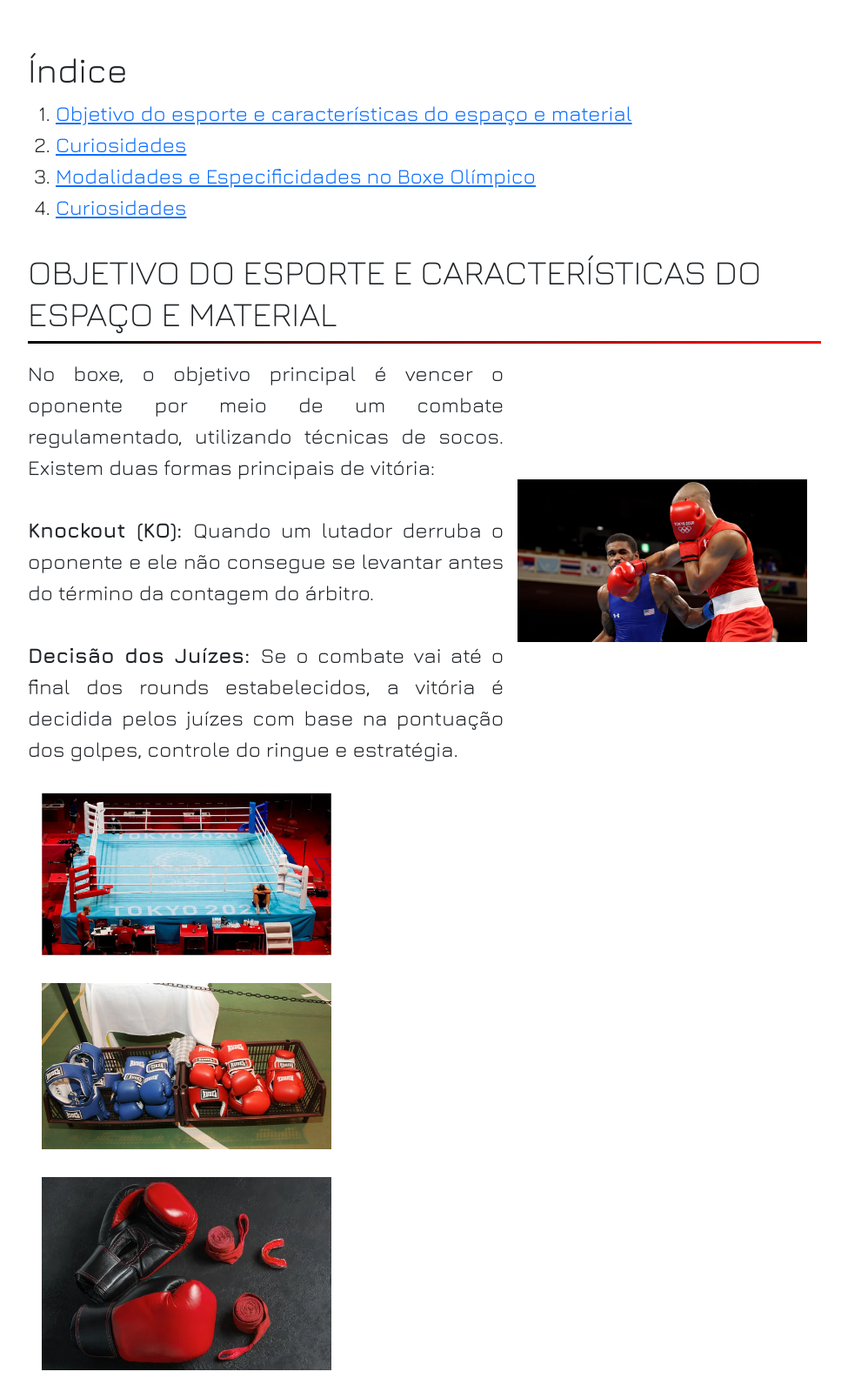
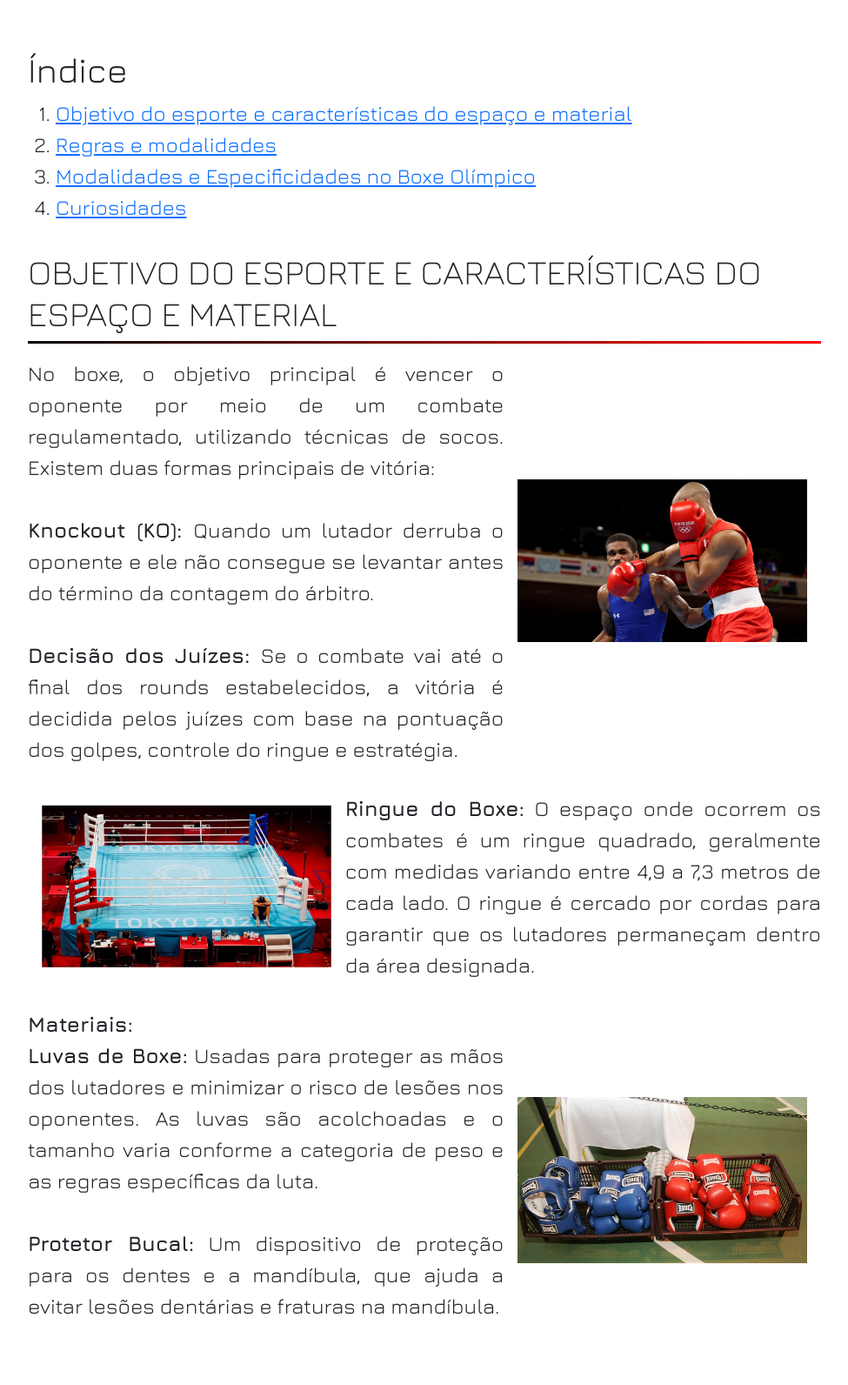
Before and after one commit to LucasWMF/Shadow-of-Muhammad, a PHP site: page /views/about.html in a window 1280 px wide. Shown: the part 245-1837 px from the top of the page at 87% size, without its empty margins (152-1127 px from the left). Run offline with PHP 8.4, Linux system fonts and the light colour scheme.

Commit message:
Infelizmente arrumado depois do prazo

```diff
--- a/public/CSS/index.css
+++ b/public/CSS/index.css
@@ -850,3 +850,10 @@
 .dropdown [aria-expanded="true"] .arrow{
     transform: rotate(180deg); /* Posição quando o dropdown está aberto */
 }
+
+.image-olimpic{
+    display: flex;
+    align-items: center;
+    justify-content: center;
+    flex-direction: column;
+}
--- a/public/JavaScript/language.js
+++ b/public/JavaScript/language.js
@@ -102,16 +102,16 @@
         footerTexts: ['Nossa escola online ensina as regras e modalidades do boxe olímpico, oferecendo conhecimento e treino para iniciantes e entusiastas.'],
         footerLinks: ['HOME', 'HISTÓRIA', 'SOBRE', 'OLÍMPIADAS', 'FEEDBACK'],
         footerCopy: ['Copyright (c) 2024 Shadow Of Muhammad Todos os direitos reservados Este produto é protegido por direitos autorais e distribuído sob licenças que restringem cópia, distribuição e descompilação.'],
+        indice: ['Índice'],
     },
     English: {
         navbar: ['Home', 'Contents <i style="margin-left:1rem;" class="fa-solid fa-chevron-down arrow"></i>', 'Feedback'],
         dropnavbar: ['History', 'About', 'Olympics'],
         title: ['Introduction to Olympic Boxing', 'History of Boxing and Federation', 'Modalities and Rules'],
         textSummary: {
-            'Introduction': [`Olympic boxing is a combat sport that has been part of the Olympic Games since 1904 for men and 2012 for women. The fights occur in three rounds, and athletes wear gloves, helmets, and mouthguards. Victory can be by knockout, judges' decision, or medical stoppage. The categories are divided by weight, focusing on technique, speed, and precision of blows. The sport promotes fair play and has strict rules for the safety of the fighters.`],
-            'History of Boxing and Federation': ['Boxing, originated in Ancient Greece and included in the Olympic Games since 688 BC, resurfaced in England in the 18th century with the "Queensberry Rules" (1867). It debuted in the modern Olympic Games in 1904, with female categories added in 2012. The International Boxing Federation (FIBA), created in 1920 and replaced by the AIBA in 1946, was discredited by the IOC, but boxing remains present in the Games. In Brazil, boxing gained prominence at the end of the 19th century with international achievements from fighters like Eder Jofre and Robson Conceição.'],
-            'Modalities and Rules': ['Olympic boxing, or amateur boxing, aims to win by points or knockout (KO). The competition includes 3 rounds of 3 minutes each, with 1-minute breaks. Boxers use larger gloves (10-12 ounces), helmets, and mouthguards. Scoring is based on clean and effective punches, judged by referees or electronic systems. Fouls include punches below the belt and unsportsmanlike behavior. The winner may be decided by points or disqualification. The modalities include fly, feather, lightweight, welterweight, middleweight, heavyweight, and super heavyweight, for both men and women. Women\'s boxing was added to the Olympic Games in 2012. The AIBA regulates the rules, which may vary in regional and national competitions.'],
-            'Curiosities': ['Text about curiosities and benefits in English']
+            'Introdução': [`Olympic boxing is a combat sport that has been part of the Olympic Games since 1904 for men and 2012 for women. The fights occur in three rounds, and athletes wear gloves, helmets, and mouthguards. Victory can be by knockout, judges' decision, or medical stoppage. The categories are divided by weight, focusing on technique, speed, and precision of blows. The sport promotes fair play and has strict rules for the safety of the fighters.`],
+            'História do Boxe e Federação': ['Boxing, originated in Ancient Greece and included in the Olympic Games since 688 BC, resurfaced in England in the 18th century with the "Queensberry Rules" (1867). It debuted in the modern Olympic Games in 1904, with female categories added in 2012. The International Boxing Federation (FIBA), created in 1920 and replaced by the AIBA in 1946, was discredited by the IOC, but boxing remains present in the Games. In Brazil, boxing gained prominence at the end of the 19th century with international achievements from fighters like Eder Jofre and Robson Conceição.'],
+            'Modalidades e Regras': ['Olympic boxing, or amateur boxing, aims to win by points or knockout (KO). The competition includes 3 rounds of 3 minutes each, with 1-minute breaks. Boxers use larger gloves (10-12 ounces), helmets, and mouthguards. Scoring is based on clean and effective punches, judged by referees or electronic systems. Fouls include punches below the belt and unsportsmanlike behavior. The winner may be decided by points or disqualification. The modalities include fly, feather, lightweight, welterweight, middleweight, heavyweight, and super heavyweight, for both men and women. Women\'s boxing was added to the Olympic Games in 2012. The AIBA regulates the rules, which may vary in regional and national competitions.'],
         },
         buttonMore: 'See More',
         pageList: ['Home', 'History', 'About', 'Olympics', 'Feedback'],
@@ -204,21 +204,22 @@
                 <li> <b>Philippines:</b> 2 medals (1 gold, 1 silver)</li>
             </ol>`],
             titulo6: [`
-            There are no Summer Olympics in 2022, as the boxing competition is part of the Summer Olympics, held every four years. <br> These rankings reflect countries' performance in boxing during the 2008 to 2020 Summer Olympics. The list may vary slightly depending on the source and the timeliness of the results.`]
+            There are no Summer Olympics in 2022, as the boxing competition is part of the Summer Olympics, held every four years. <br> These rankings reflect countries' performance in boxing during the 2008 to 2020 Summer Olympics. The list may vary slightly depending on the source and the timeliness of the results.`],
         },
         footerTitles: ['ABOUT THE SITE', 'SOCIAL NETWORKS', 'TABS'],
         footerTexts: ['Our online school teaches the rules and modalities of Olympic boxing, offering knowledge and training for beginners and enthusiasts.'],
         footerLinks: ['HOME', 'HISTORY', 'ABOUT', 'OLYMPICS', 'FEEDBACK'],
         footerCopy: ['Copyright (c) 2024 Shadow Of Muhammad. All rights reserved. This product is protected by copyright and distributed under licenses that restrict copying, distribution, and decompilation.'],
+        indice: ['Index'],
     },
     Français: {
         navbar: ['Accueil', 'Contenus <i style="margin-left:1rem;" class="fa-solid fa-chevron-down arrow"></i>', 'Retour d\'information'],
         dropnavbar: ['Histoire', 'À propos', 'Olympiques'],
         title: ['Introduction à la boxe olympique', 'Histoire de la boxe et de la fédération', 'Modalités et règles'],
         textSummary: {
-            'Introduction': ['La boxe olympique est un sport de combat qui fait partie des Jeux Olympiques depuis 1904 pour les hommes et 2012 pour les femmes. Les combats se déroulent en trois rounds, et les athlètes portent des gants, des casques et des protège-dents. La victoire peut se faire par knockout, décision des juges, ou arrêt médical. Les catégories sont divisées par poids, mettant l’accent sur la technique, la vitesse et la précision des coups. Le sport promeut le fair-play et a des règles strictes pour la sécurité des combattants.'],
-            'Histoire de la boxe et de la fédération': [`La boxe, originaire de la Grèce antique et incluse dans les Jeux Olympiques depuis 688 av. J.-C., a refait surface en Angleterre au XVIIIe siècle avec les "Queensberry Rules" (1867). Elle a fait ses débuts dans les Jeux Olympiques modernes en 1904, avec des catégories féminines ajoutées en 2012. La Fédération Internationale de Boxe Amateur (FIBA), créée en 1920 et remplacée par l’AIBA en 1946, a été discréditée par le CIO, mais la boxe reste présente dans les Jeux. Au Brésil, la boxe a pris de l'ampleur à la fin du XIXe siècle avec les réalisations internationales de boxeurs comme Eder Jofre et Robson Conceição.`],
-            'Modalités et règles': [`La boxe olympique, ou boxe amateur, vise à gagner par points ou knockout (KO). La compétition comprend 3 rounds de 3 minutes chacun, avec des pauses d’une minute. Les boxeurs utilisent des gants plus grands (10-12 onces), des casques et des protège-dents. Le scoring est basé sur des coups propres et efficaces, jugés par des arbitres ou des systèmes électroniques. Les fautes comprennent des coups sous la ceinture et un comportement antisportif. Le gagnant peut être décidé par points ou disqualification. Les modalités comprennent les poids mouches, plumes, légers, welters, moyens, lourds et super lourds, pour les hommes et les femmes. La boxe féminine a été ajoutée aux Jeux Olympiques en 2012. L’AIBA régule les règles, qui peuvent varier dans les compétitions régionales et nationales.'],
+            'Introdução': ['La boxe olympique est un sport de combat qui fait partie des Jeux Olympiques depuis 1904 pour les hommes et 2012 pour les femmes. Les combats se déroulent en trois rounds, et les athlètes portent des gants, des casques et des protège-dents. La victoire peut se faire par knockout, décision des juges, ou arrêt médical. Les catégories sont divisées par poids, mettant l’accent sur la technique, la vitesse et la précision des coups. Le sport promeut le fair-play et a des règles strictes pour la sécurité des combattants.'],
+            'História do Boxe e Federação': [`La boxe, originaire de la Grèce antique et incluse dans les Jeux Olympiques depuis 688 av. J.-C., a refait surface en Angleterre au XVIIIe siècle avec les "Queensberry Rules" (1867). Elle a fait ses débuts dans les Jeux Olympiques modernes en 1904, avec des catégories féminines ajoutées en 2012. La Fédération Internationale de Boxe Amateur (FIBA), créée en 1920 et remplacée par l’AIBA en 1946, a été discréditée par le CIO, mais la boxe reste présente dans les Jeux. Au Brésil, la boxe a pris de l'ampleur à la fin du XIXe siècle avec les réalisations internationales de boxeurs comme Eder Jofre et Robson Conceição.`],
+            'Modalidades e Regras': [`La boxe olympique, ou boxe amateur, vise à gagner par points ou knockout (KO). La compétition comprend 3 rounds de 3 minutes chacun, avec des pauses d’une minute. Les boxeurs utilisent des gants plus grands (10-12 onces), des casques et des protège-dents. Le scoring est basé sur des coups propres et efficaces, jugés par des arbitres ou des systèmes électroniques. Les fautes comprennent des coups sous la ceinture et un comportement antisportif. Le gagnant peut être décidé par points ou disqualification. Les modalités comprennent les poids mouches, plumes, légers, welters, moyens, lourds et super lourds, pour les hommes et les femmes. La boxe féminine a été ajoutée aux Jeux Olympiques en 2012. L’AIBA régule les règles, qui peuvent varier dans les compétitions régionales et nationales.'],
             'Curiosités': ['Texte sur les curiosités et les bénéfices en français`]
         },
         buttonMore: 'Voir plus',
@@ -241,22 +242,22 @@
         },
         titleAbout: ['Objectif du sport et caractéristiques de l’espace et du matériel', 'Règles et modalités', 'Modalités et spécificités en boxe olympique', 'Curiosités'],
         textAbout: {
-            title1: [`En boxe, l’objectif principal est de vaincre l’adversaire par un combat réglementé, en utilisant des techniques de frappe. Il existe deux manières principales de gagner : <br> <br>
+            titulo1: [`En boxe, l’objectif principal est de vaincre l’adversaire par un combat réglementé, en utilisant des techniques de frappe. Il existe deux manières principales de gagner : <br> <br>
             <b> Knockout (KO) : </b> Lorsqu’un combattant met l’adversaire au sol et qu’il ne peut pas se relever avant la fin du compte du juge. <br> <br>
             <b> Décision des juges : </b> Si le combat se termine jusqu'à la fin des rounds établis, la victoire est décidée par les juges sur la base des coups marqués, du contrôle du ring et de la stratégie.`],
-            title2: [`<b>Ring de boxe :</b> L'espace où se déroulent les combats est un ring carré, mesurant généralement entre 4,9 et 7,3 mètres de chaque côté. Le ring est entouré de cordes pour s'assurer que les combattants restent dans la zone désignée.`],
-            title3: [`<b>Matériaux :</b> <br>
+            titulo2: [`<b>Ring de boxe :</b> L'espace où se déroulent les combats est un ring carré, mesurant généralement entre 4,9 et 7,3 mètres de chaque côté. Le ring est entouré de cordes pour s'assurer que les combattants restent dans la zone désignée.`],
+            titulo3: [`<b>Matériaux :</b> <br>
             <b>Gants de boxe :</b> Utilisés pour protéger les mains des combattants et minimiser le risque de blessure pour les adversaires. Les gants sont rembourrés, et la taille varie de 10 à 12 onces selon la catégorie de poids. <br> <br>
             <b>Casque :</b> Obligatoire pour les boxeurs féminins et conseillé pour les boxeurs masculins, le casque protège la tête des impacts. <br> <br>
             <b>Protège-dents :</b> Équipement essentiel pour éviter les blessures dentaires et buccales. <br> <br>
             <b>Vêtements :</b> Les boxeurs portent généralement des shorts, des chaussures de boxe et un maillot, garantissant la liberté de mouvement pendant le combat.`],
-            title4: [`La boxe olympique se compose de plusieurs modalités, qui se distinguent par les caractéristiques des compétitions et des règles. Les modalités sont les suivantes : <br>
+            titulo4: [`La boxe olympique se compose de plusieurs modalités, qui se distinguent par les caractéristiques des compétitions et des règles. Les modalités sont les suivantes : <br>
             <b>Boxe masculine :</b> Inclus tous les catégories de poids, il se concentre sur des techniques variées et le développement de la force. <br>
             <b>Boxe féminine :</b> Comme la boxe masculine, mais avec des règles et un équipement spécifiques, comme le casque. <br>
             <b>Boxe des jeunes :</b> Destinée aux boxeurs âgés de 17 à 18 ans, cette modalité favorise le développement des jeunes talents dans le sport. <br>
             <b>Boxe des vétérans :</b> Compétitions réservées aux boxeurs de plus de 35 ans, cette modalité valorise l'expérience et la technique. <br>
             <b>Boxe scolaire :</b> Encouragée dans les écoles pour promouvoir la discipline et la santé des jeunes.`],
-            title5: [`La boxe olympique, également connue sous le nom de boxe amateur, a des règles spécifiques qui garantissent la sécurité des compétiteurs et l'équité de la compétition. Voici les principales règles et modalités associées à la boxe olympique : <br><br>
+            titulo5: [`La boxe olympique, également connue sous le nom de boxe amateur, a des règles spécifiques qui garantissent la sécurité des compétiteurs et l'équité de la compétition. Voici les principales règles et modalités associées à la boxe olympique : <br><br>
                 <b>Objectif :</b> L'objectif est de gagner le combat en portant des coups propres et efficaces ou, dans certains cas, par KO (coup de grâce). <br><br>
                 <b>Compétition olympique :</b> Généralement 3 rounds de 3 minutes chacun, avec une pause d'une minute entre eux. <br> <br>`],
             titulo6: [`<b>Score :</b> Basé sur des coups propres et efficaces. Le système de notation peut varier, mais traditionnellement, les juges notent en fonction de la clarté et de l'impact des coups. Dans les compétitions plus récentes, le décompte est effectué sur la base d'un système électronique ou numérique, où chaque coup valide est enregistré par un panel de juges. <br><br>
@@ -320,8 +321,9 @@
         footerTexts: ['Notre école en ligne enseigne les règles et modalités de la boxe olympique, offrant des connaissances et des entraînements pour les débutants et les passionnés.'],
         footerLinks: ['ACCUEIL', 'HISTOIRE', 'À PROPOS', 'OLYMPIADES', 'RETROUVER'],
         footerCopy: ['Droits d\'auteur (c) 2024 Shadow Of Muhammad. Tous les droits sont réservés. Ce produit est protégé par des droits d\'auteur et distribué sous des licences qui restreignent la copie, la distribution et la décompilation.'],
+        indice: ['Indice'],
     }
-};
+}
 
 // Função que atualiza o conteúdo da página com base no idioma escolhido
 function contentLanguage(language) {
@@ -407,33 +409,31 @@
     const aboutTexts = document.querySelectorAll('.section-main .section-content .p-about');
 
     const aboutSections = ['titulo1', 'titulo2', 'titulo3', 'titulo4', 'titulo5', 'titulo6', 'titulo7', 'titulo8', 'titulo9', 'titulo10', 'titulo11'];
-    console.log('Total aboutTitle:', aboutTitles.length);
-    console.log(aboutTitles);
-    console.log('Total aboutText:', aboutTexts.length);
-    console.log(aboutTexts);
+    // console.log('Total aboutTitle:', aboutTitles.length);
+    // console.log(aboutTitles);
+    // console.log('Total aboutText:', aboutTexts.length);
+    // console.log(aboutTexts);
 
-    // Loop para atualizar títulos e textos das seções de História
-    for (let i = 0; i < aboutSections.length; i++) {
+    for (let i = 0; i <= aboutSections.length; i++) {
         const sectionKey = aboutSections[i];
 
         if (aboutTitles[i]) {
-            aboutTitles[i].innerHTML = contentLanguages[language].titleAbout[i] || ''; // Atualiza título da seção de História
+            aboutTitles[i].innerHTML = contentLanguages[language].titleAbout[i] || '';
         } else {
-            console.error(`Título não encontrado para o índice: ${i}`);
+            // console.error(`Título não encontrado para o índice: ${i}`);
         }
 
         if (aboutTexts[i]) {
-            // Verifique se sectionKey existe e se o texto está definido
             if (contentLanguages[language].textAbout[sectionKey]) {
-                aboutTexts[i].innerHTML = contentLanguages[language].textAbout[sectionKey][i] || ''; // Atualiza texto baseado na chave da seção
+                aboutTexts[i].innerHTML = contentLanguages[language].textAbout[sectionKey] || '';
             } else {
-                console.error(`Chave de seção não encontrada: ${sectionKey}`);
+                // console.error(`Chave de seção não encontrada: ${sectionKey}`);
             }
         } else {
-            console.error(`Texto não encontrado para o índice: ${i}`);
+            // console.error(`Texto não encontrado para o índice: ${i}`);
         }
     }
-        // Atualiza os textos do rodapé
+    // Atualiza os textos do rodapé
     const footerTitles = document.querySelectorAll('h1.title-footer');
     const footerTexts = document.querySelectorAll('.footer-text');
     const footerLinks = document.querySelectorAll('.list-pages a');
@@ -483,7 +483,7 @@
     // console.log('Total olympicsText:', olympicsTexts.length);
     // console.log(olympicsTexts);
 
-    for (let i = 0; i < olympicsSections.length; i++) {
+    for (let i = 0; i <= olympicsSections.length; i++) {
         const sectionKey = olympicsSections[i];
 
         if (olympicsTitles[i]) {
@@ -493,6 +493,22 @@
         if (olympicsTexts[i]) {
             olympicsTexts[i].innerHTML = contentLanguages[language].textOlympics[sectionKey][0] || '';
         }
+    }
+
+    const h1Indice = document.querySelector('h1.h1-indice');
+    h1Indice.innerText = contentLanguages[language].indice || '';
+
+    // Tradução dos itens do índice de história
+    const historyItems = document.querySelectorAll('.indice-history');
+    const aboutItems = document.querySelectorAll('.indice-about');
+    console.log(h1Indice)
+    console.log(historyItems)
+
+    for (let i = 0; i < historyItems.length; i++) {
+        historyItems[i].querySelector('a').innerHTML = contentLanguages[language].titleHistory[i] || '';
+    }
+    for (let i = 0; i < aboutItems.length; i++) {
+        aboutItems[i].querySelector('a').innerHTML = contentLanguages[language].titleAbout[i] || '';
     }
 }
 
--- a/public/JavaScript/main.js
+++ b/public/JavaScript/main.js
@@ -44,34 +44,7 @@
 
 document.querySelectorAll('.dropdown-toggle').forEach(item => {
     item.addEventListener('click', function() {
-        const dropdown = this.parentNode; // A <li> do dropdown
-        dropdown.classList.toggle('show'); // Alterna a classe 'show'
+        const dropdown = this.parentNode;
+        dropdown.classList.toggle('show');
     });
 });
-
-// document.addEventListener('DOMContentLoaded', () => {
-//     const languageSelect = document.getElementById('list-item-select');
-
-//     // Função para aplicar a linguagem selecionada
-//     function applyLanguage(language) {
-//         // Aqui você pode adicionar lógica para mudar o conteúdo da página com base na linguagem
-//         console.log('Linguagem selecionada:', language); // Exemplo de uso
-
-//         // Exemplo de como você pode aplicar a linguagem, alterando o conteúdo da página
-//         // document.body.setAttribute('lang', language); // Defina o atributo lang no body, se necessário
-//     }
-
-//     // Carregar a linguagem do localStorage, se existir
-//     const savedLanguage = localStorage.getItem('language');
-//     if (savedLanguage) {
-//         languageSelect.value = savedLanguage; // Define o valor do select para a linguagem salva
-//         applyLanguage(savedLanguage); // Aplica a linguagem salva
-//     }
-
-//     // Salva a linguagem selecionada no localStorage quando o usuário faz uma escolha
-//     languageSelect.addEventListener('change', () => {
-//         const selectedLanguage = languageSelect.value;
-//         localStorage.setItem('language', selectedLanguage);
-//         applyLanguage(selectedLanguage); // Aplica a linguagem selecionada
-//     });
-// });
--- a/views/about.html
+++ b/views/about.html
@@ -71,18 +71,18 @@
 
             <div class="section-container">
                 <section class="indice">
-                    <h1>Índice</h1>
+                    <h1 class="h1-indice">Índice</h1>
                     <ol>
-                        <li><a href="#1">Objetivo do esporte e características do espaço e material</a></li>
-                        <li><a href="#2">Curiosidades</a></li>
-                        <li><a href="#3">Modalidades e Especificidades no Boxe Olímpico</a></li>
-                        <li><a href="#4">Curiosidades</a></li>
+                        <li class="indice-about"><a href="#1">Objetivo do esporte e características do espaço e material</a></li>
+                        <li class="indice-about"><a href="#2">Curiosidades</a></li>
+                        <li class="indice-about"><a href="#3">Modalidades e Especificidades no Boxe Olímpico</a></li>
+                        <li class="indice-about"><a href="#4">Curiosidades</a></li>
                     </ol>
                 </section>
 
                 <!-- Objetivo do esporte e características do espaço e material -->
                 <section class="section-main">
-                    <header class="section-header history-content">
+                    <header class="section-header history-content" id="1">
                         <h1 class="h1-about"></h1>
                     </header>
                     <div class="section-content history-content flex-position2">
@@ -113,7 +113,7 @@
 
                 <!-- Regras e modalidades -->
                 <section class="section-main">
-                    <header class="section-header history-content">
+                    <header class="section-header history-content" id="2">
                         <h1 class="h1-about"></h1>
                     </header>
                     <div class="section-content history-content flex-position2">
@@ -130,7 +130,7 @@
 
                 <!-- Modalidades e especificidades no boxe olimpico -->
                 <section class="section-main">
-                    <header class="section-header">
+                    <header class="section-header" id="3">
                         <h1 class="h1-about"></h1>
                     </header>
                     <div class="section-content flex-position  history-content">
@@ -151,7 +151,7 @@
 
                 <!-- CURIOSIDADES -->
                 <section class="section-main">
-                    <header class="section-header">
+                    <header class="section-header" id="4">
                         <h1 class="h1-about"></h1>
                     </header>
                     <div class="section-content flex-position history-content">
```
Also changed, not shown: views/history.html (+7 -7 lines), views/index.html (+13 -33 lines).
